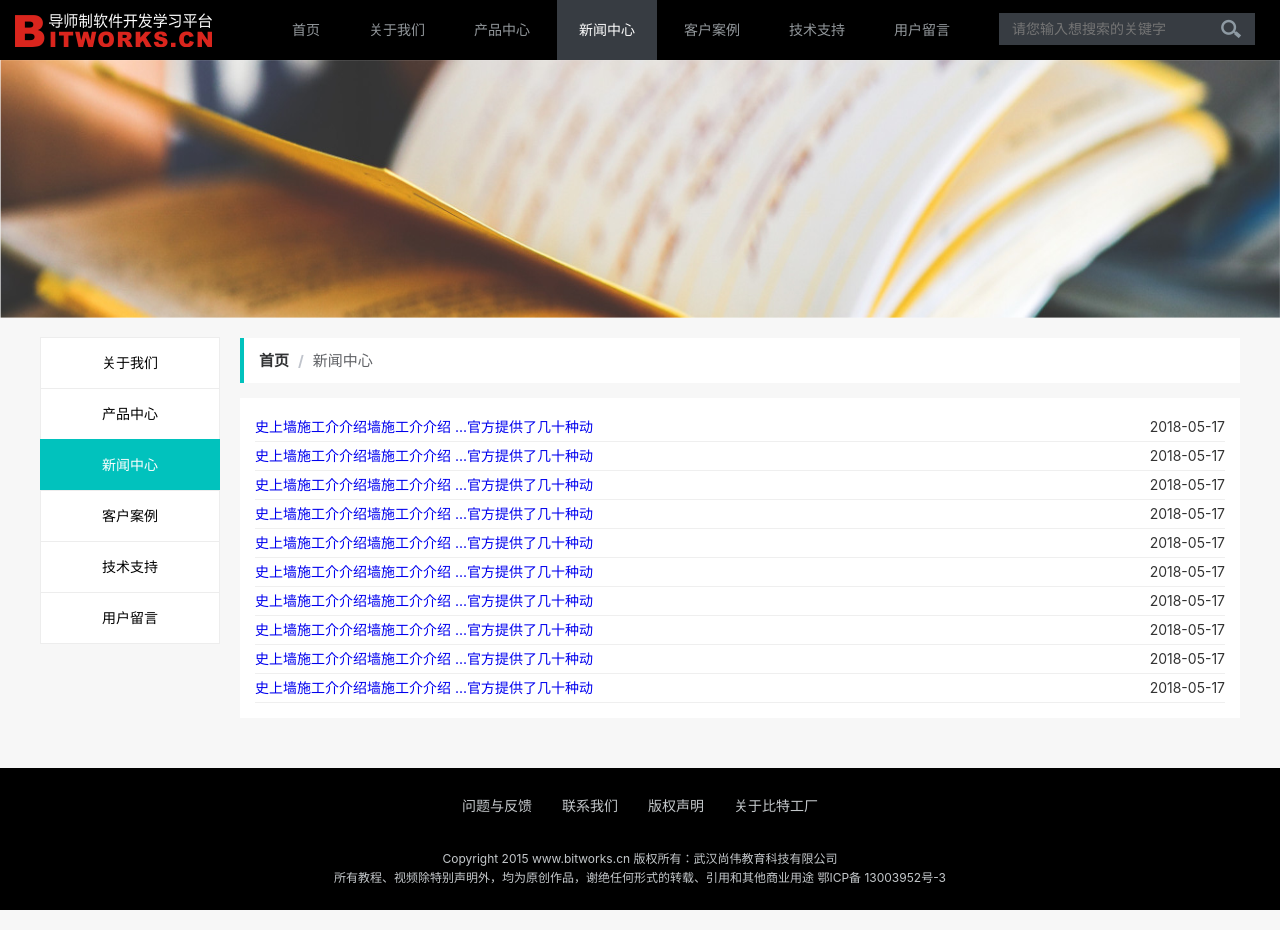
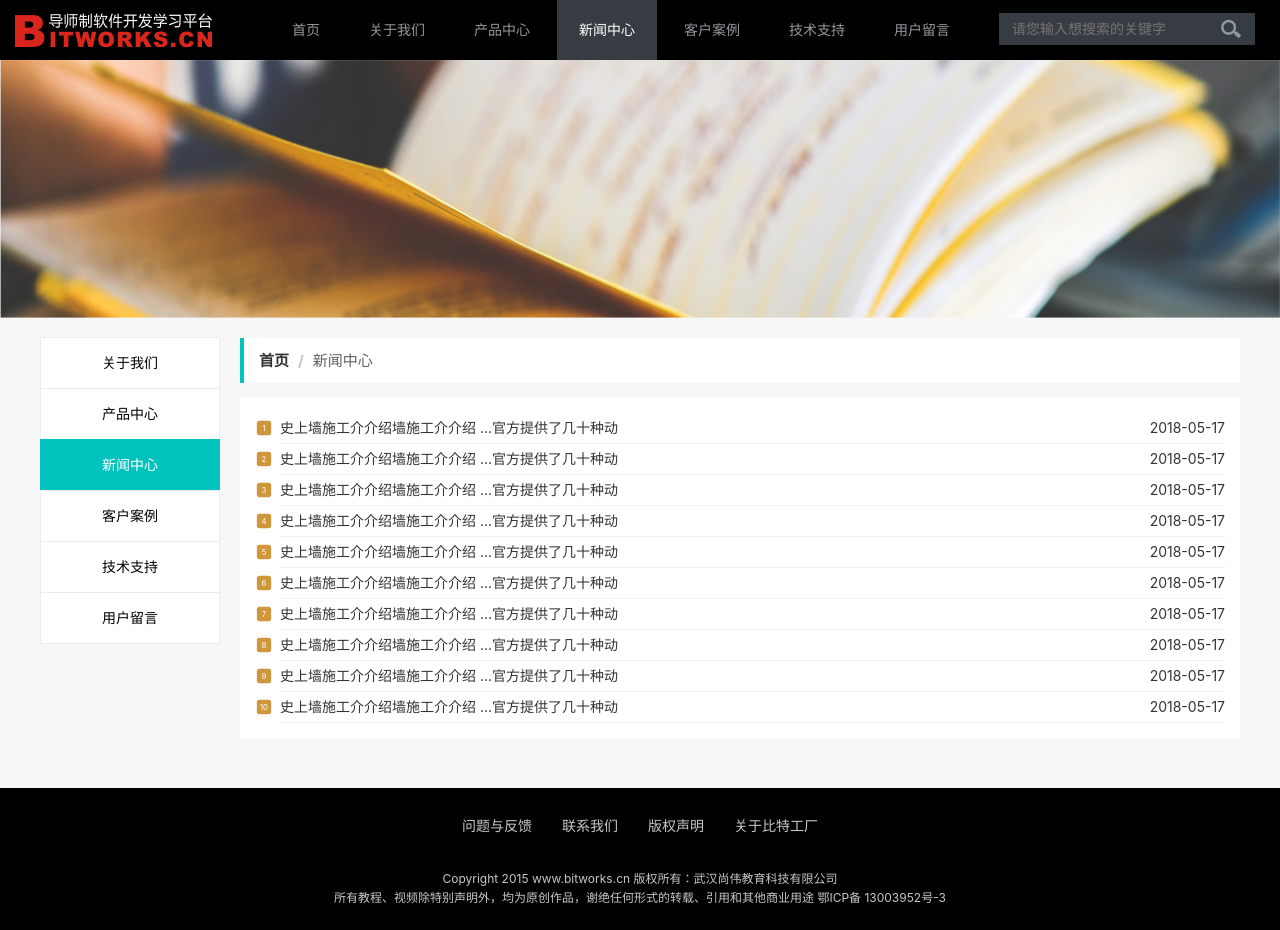
Before and after one commit to Hyhello/decorate-wep, a Vue app: page /#/news in a window 1280 px wide. Built offline with nearby package versions, Linux system fonts and the light colour scheme.

Commit message:
编写列表页面

```diff
--- a/config/index.js
+++ b/config/index.js
@@ -13,7 +13,7 @@ module.exports = {
     proxyTable: {},
 
     // Various Dev Server settings
-    host: 'localhost', // can be overwritten by process.env.HOST
+    host: '0.0.0.0', // can be overwritten by process.env.HOST
     port: 9999, // can be overwritten by process.env.PORT, if port is in use, a free one will be determined
     autoOpenBrowser: true,
     errorOverlay: true,
--- a/src/view/news/news.vue
+++ b/src/view/news/news.vue
@@ -11,9 +11,38 @@
         padding: 15px;
         .news-panel-item {
             font-size: 14px;
-            height: 28px;
-            line-height: 28px;
+            height: 30px;
+            line-height: 30px;
+            color: #333;
             border-bottom: 1px solid #EFEFEF;
+            position: relative;
+            margin-left: 25px;
+            &:before {
+                content: attr(data-index);
+                position: absolute;
+                top: 50%;
+                right: 100%;
+                display: block;
+                width: 22px;
+                height: 22px;
+                font-size: 12px;
+                color: $white;
+                text-align: center;
+                line-height: 22px;
+                border-radius: 4px;
+                background-color: #CF973A;
+                transform: translate(-5px, -50%) scale(0.65, 0.65);
+            }
+            a:link,
+            a:visited,
+            a:active {
+                color: #333333;
+                text-decoration: none;
+            }
+            a:hover {
+                color: $global-color;
+                text-decoration: none;
+            }
             .news-item-time {
                 float: right;
             }
@@ -22,9 +51,8 @@
 </style>
 <template>
     <ul class="news-panel">
-        <li class="news-panel-item" v-for="(item, index) in 10" :key="index">
-            <!-- <animate-piano :content="content"></animate-piano> -->
-            <a href="javascript: void(0);" :animate-piano-duration="config.duration" :animate-piano-recline="config.recline" :animate-piano-offset="config.offset" v-animate-piano="content"></a>
+        <li class="news-panel-item" v-for="(item, index) in 10" :data-index="index + 1" :key="index">
+            <router-link to="/home" v-animate-piano="content"></router-link>
             <span class="news-item-time">2018-05-17</span>
         </li>
     </ul>
@@ -36,11 +64,6 @@
         components: { animatePiano },
         data () {
             return {
-                config: {
-                    offset: 22,             // 最大偏移量
-                    duration: 500,          // 晃动时间
-                    recline: 0.1            // 每像素偏移量
-                },
                 content: '史上墙施工介介绍墙施工介介绍 ...'
             };
         },
--- a/src/view/product/product.vue
+++ b/src/view/product/product.vue
@@ -59,7 +59,7 @@
                 <div class="right_bottom">
                     <span class="mr30">学员要求：<span class="right_color">无编程经验要求</span></span>
                     <span>课时：<span class="right_color">60</span></span>
-                    <a href="javascript: void(0);" class="begin">开始学习</a>
+                    <a href="javascript: void(0);" class="begin">查看详情</a>
                 </div>
             </div>
         </li>
```
